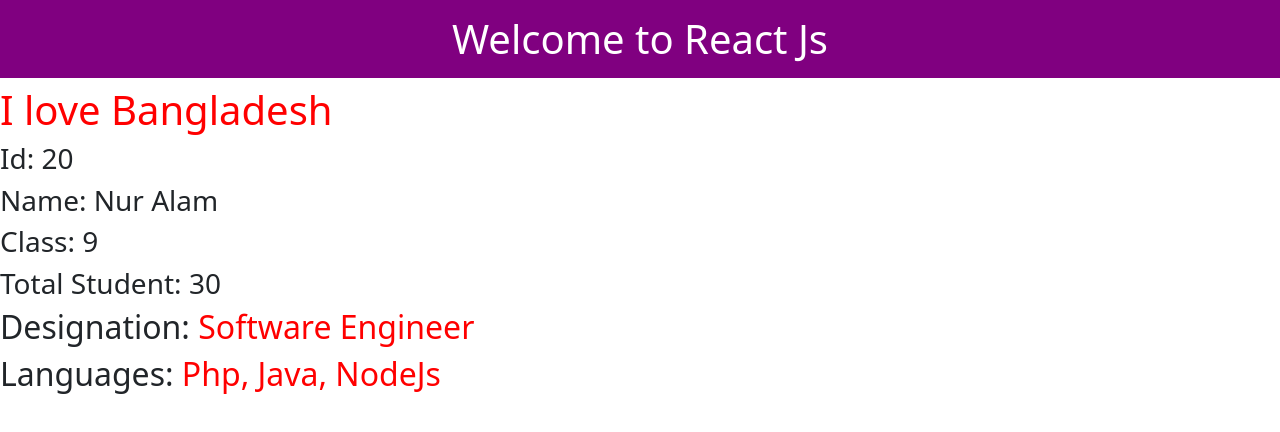
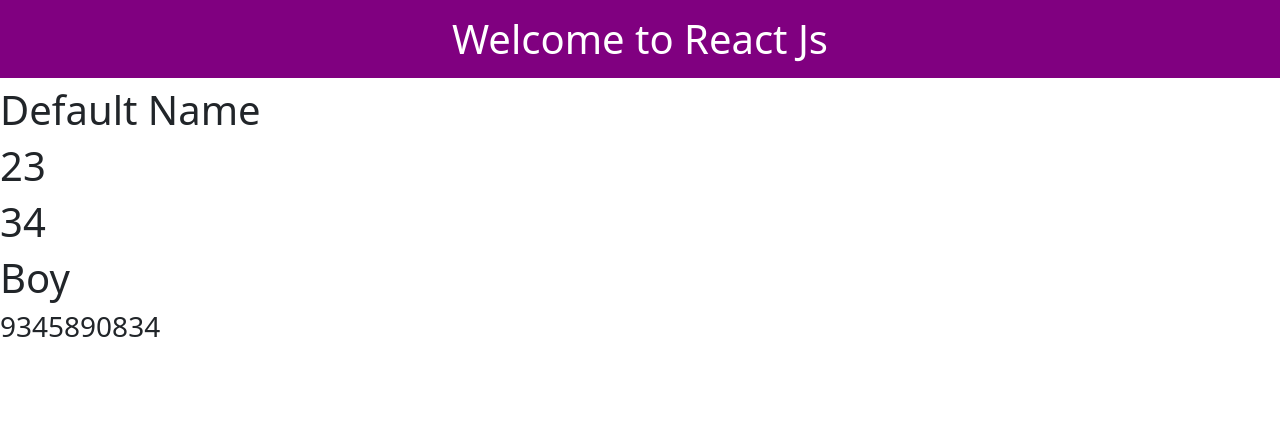
Before and after one commit to furiousnur/React-Basic, a React (Create React App) app: page / in a window 1280 px wide. Shown: the top 432 px of the page. Built offline with nearby package versions, Linux system fonts and the light colour scheme.

Commit message:
React props types, default props

```diff
--- a/src/App.js
+++ b/src/App.js
@@ -1,12 +1,11 @@
 import React from 'react';
-import PropDrilling from "./components/PropDrilling/PropDrilling";
-
+import Users from "./components/PropTypes/Users";
 
 function App() {
   return (
       <div>
           <h1 className="headingStyle">Welcome to React Js</h1>
-          <PropDrilling />
+          <Users/>
       </div>
   );
 }
--- /dev/null
+++ b/src/components/PropTypes/User.js
@@ -0,0 +1,33 @@
+import React from 'react';
+import PropTypes from "prop-types"
+
+const User = (props) => {
+    return (
+        <div>
+            <h1>{props.userName}</h1>
+            <h1>{props.userId}</h1>
+            <h1>{props.age}</h1>
+            <h1>{props.gender === true ? 'Boy' : 'Girl'}</h1>
+            <h3>{props.user.phone}</h3>
+        </div>
+    );
+};
+
+User.propTypes = {
+    //key-value
+    userName: PropTypes.string,
+    userId: PropTypes.number,
+    gender:PropTypes.bool,
+    user: PropTypes.shape({
+        phone: PropTypes.number,
+        address: PropTypes.string
+    })
+}
+
+User.defaultProps = {
+    userName: "Default Name",
+    userId: 23,
+    age: 34
+}
+
+export default User;
--- /dev/null
+++ b/src/components/PropTypes/Users.js
@@ -0,0 +1,19 @@
+import React, {useState} from 'react';
+import User from "./User";
+
+const Users = () => {
+    const [userName, setUserName] = useState();
+    const [userId, setUserId] = useState();
+    const [gender, setGender] = useState(true);
+    const [user, setUser] = useState({
+        phone: 9345890834,
+        address: 'Dhaka'
+    })
+    return (
+        <>
+            <User userName={userName} userId={userId} gender={gender} user={user}/>
+        </>
+    );
+};
+
+export default Users;
```
